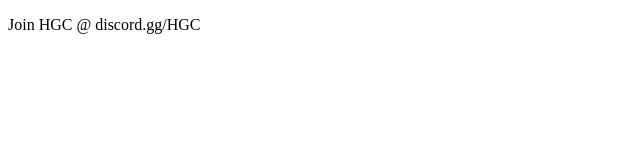
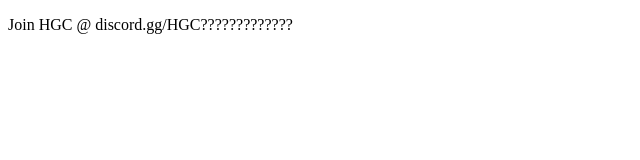
Before and after one commit to Hitigome/Ghostlift.github.io, a plain HTML site: page index.html in a window 1280 px wide. Shown: the whole page, without its empty margins (0-640 px from the left). Drawn offline with Linux system fonts and the light colour scheme.

Commit message:
Update index.html

```diff
--- a/index.html
+++ b/index.html
@@ -7,7 +7,7 @@
 
 <body>
 <p>
-    Join HGC @ discord.gg/HGC
+    Join HGC @ discord.gg/HGC?????????????
 </p>
 </body>
 
```
